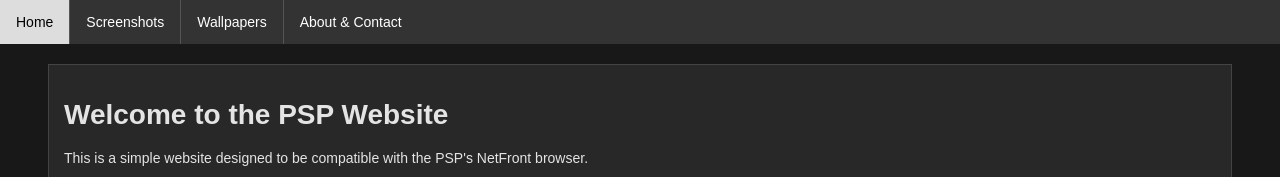
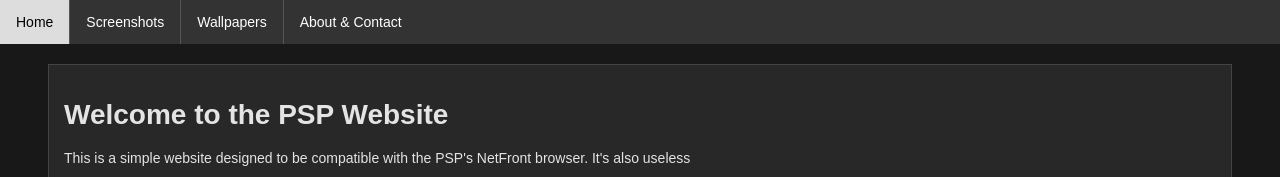
Before and after one commit to Ktos27/ktos27.github.io, a plain HTML site: page index.html in a window 1280 px wide. Shown: the top 177 px of the page. Drawn offline with Linux system fonts and the light colour scheme.

Commit message:
Update index.html

```diff
--- a/index.html
+++ b/index.html
@@ -15,7 +15,7 @@
 
     <div class="container">
         <h1>Welcome to the PSP Website</h1>
-        <p>This is a simple website designed to be compatible with the PSP's NetFront browser.</p>
+        <p>This is a simple website designed to be compatible with the PSP's NetFront browser. It's also useless</p>
 
         <img src="sample.gif" alt="Sample Image">
     </div>
```
